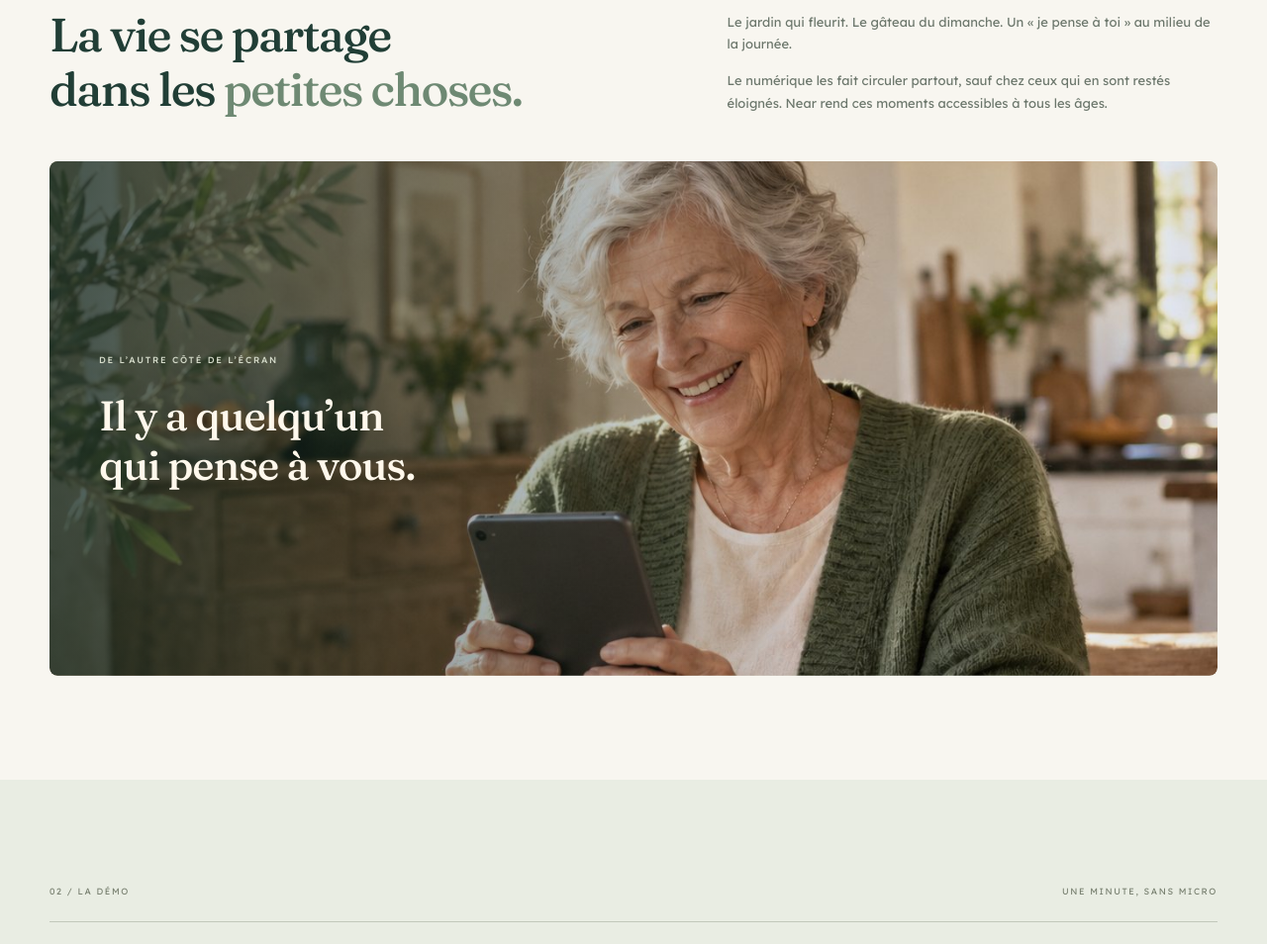
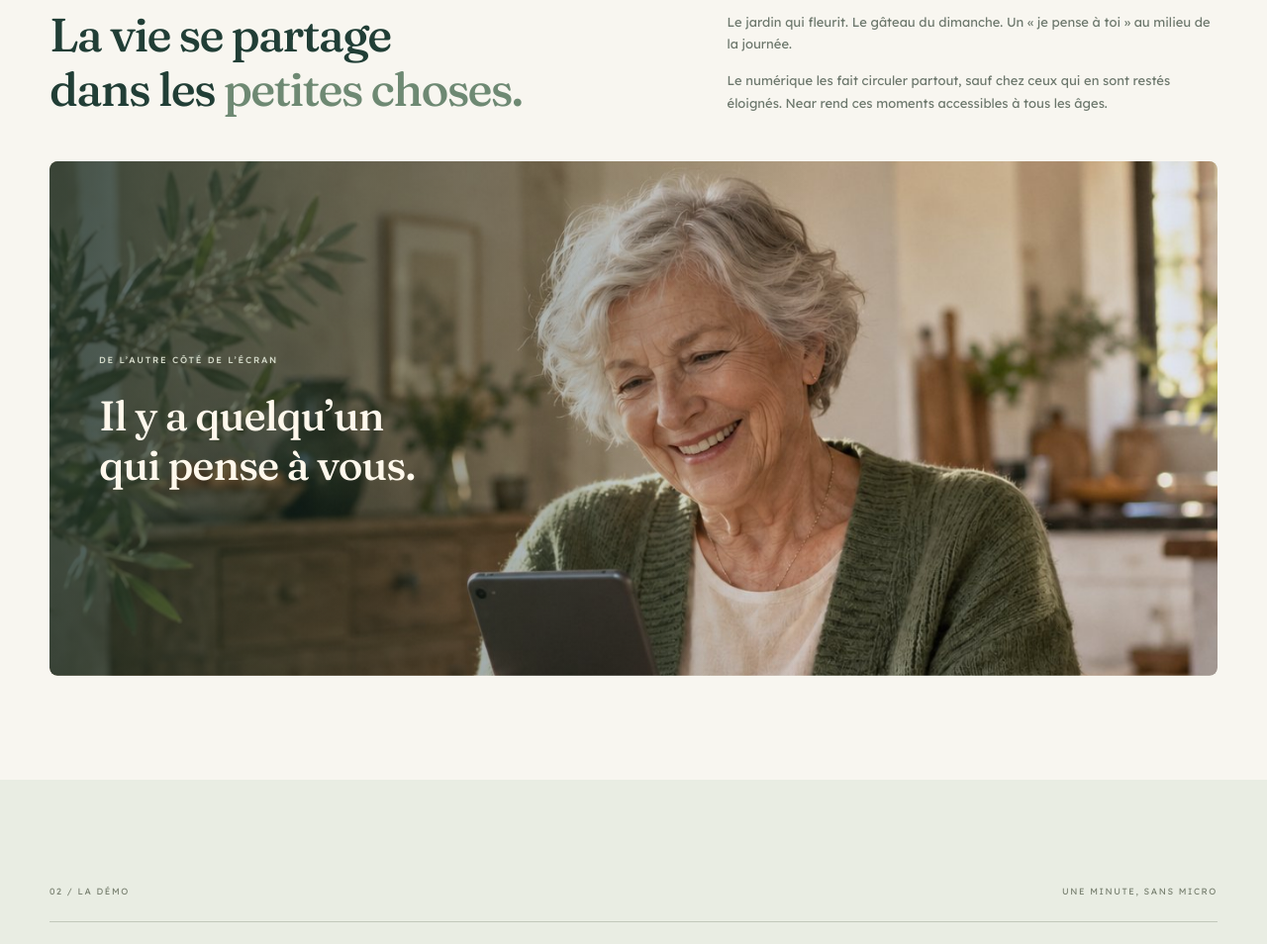
Before and after one commit to drcryptooff/near-vitrine, a plain HTML site: page index.html in a window 1280 px wide. Shown: the part 1032-1986 px from the top of the page at 99% size. Drawn offline with Linux system fonts and the light colour scheme.

Commit message:
Illustration recadree sans les objets de la table

```diff
--- a/index.html
+++ b/index.html
@@ -58,7 +58,7 @@
 
 <section class="intro section wrap" id="approche"><div class="section-kicker"><span>01 / POURQUOI NEAR</span><span>QUAND LES ÉCRANS COMPLIQUENT TOUT</span></div>
   <div class="intro-grid"><h2>La vie se partage<br>dans les <em>petites choses.</em></h2><div><p>Le jardin qui fleurit. Le gâteau du dimanche. Un « je pense à toi » au milieu de la journée.</p><p>Le numérique les fait circuler partout, sauf chez ceux qui en sont restés éloignés. Near rend ces moments accessibles à tous les âges.</p></div></div>
-  <div class="editorial-photo"><img src="assets/moment-reel-1536.jpg" srcset="assets/moment-reel-900.jpg 900w, assets/moment-reel-1536.jpg 1536w" sizes="(max-width: 600px) 100vw, 1200px" decoding="async" alt="Mise en scène d’une femme âgée souriant en consultant sa tablette à la maison" loading="lazy" width="1536" height="1024"><div class="photo-caption"><span class="overline">DE L’AUTRE CÔTÉ DE L’ÉCRAN</span><p>Il y a quelqu’un<br>qui pense à vous.</p></div></div>
+  <div class="editorial-photo"><img src="assets/moment-cuisine-1536.jpg" srcset="assets/moment-cuisine-900.jpg 900w, assets/moment-cuisine-1536.jpg 1536w" sizes="(max-width: 600px) 100vw, 1200px" decoding="async" alt="Mise en scène d’une femme âgée souriant en consultant sa tablette à la maison" loading="lazy" width="1536" height="800"><div class="photo-caption"><span class="overline">DE L’AUTRE CÔTÉ DE L’ÉCRAN</span><p>Il y a quelqu’un<br>qui pense à vous.</p></div></div>
 </section>
 
 <section class="demo-section section" id="demo"><div class="wrap"><div class="section-kicker"><span>02 / LA DÉMO</span><span>UNE MINUTE, SANS MICRO</span></div><div class="section-heading"><p class="eyebrow">LE MIEUX, C’EST D’ÉCOUTER.</p><h2>Un petit échange.<br><em>Tout change.</em></h2><p>Un petit film d’une minute, du téléphone d’Alice à la réponse de Jeanne. Jeanne ne touche rien : elle répond à la voix, et le micro de sa tablette s’anime quand elle parle. Les grands boutons restent là si elle préfère toucher.</p></div>
```
Also changed, not shown: assets/moment-cuisine-1536.jpg (added), assets/moment-cuisine-900.jpg (added), assets/moment-reel-1536.jpg (deleted), assets/moment-reel-900.jpg (deleted).
